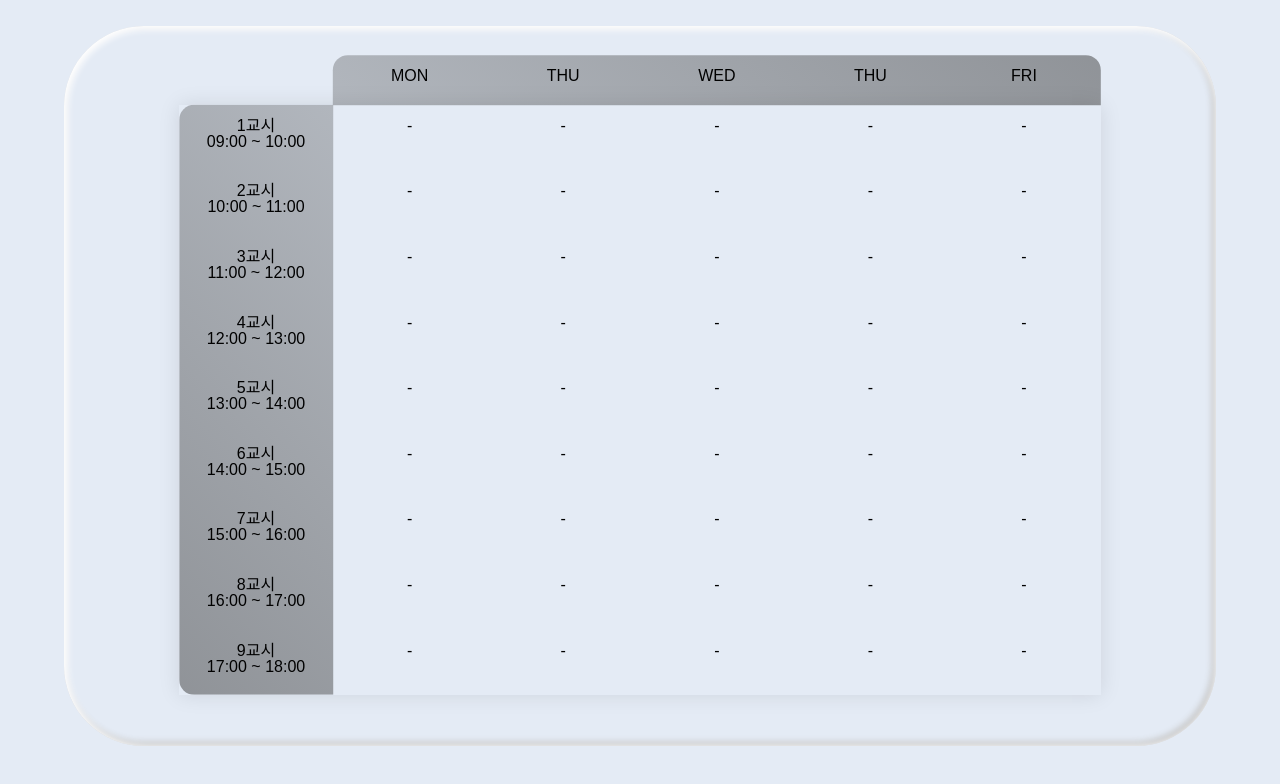
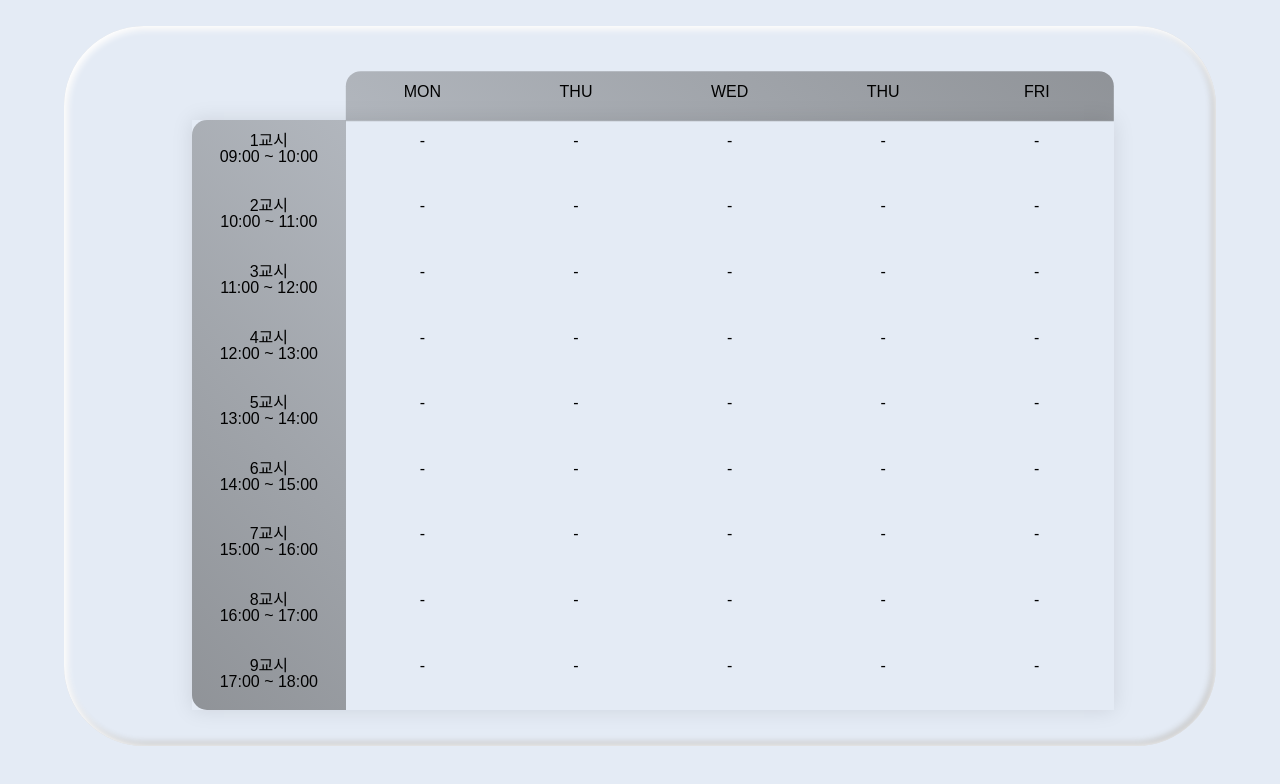
Before and after one commit to WebTeam-CBNU/Web_Programming, a plain HTML site: page src/html/timetableproto.html in a window 1280 px wide. Drawn offline with nearby package versions, Linux system fonts and the light colour scheme; a web font is replaced by a local one.

Commit message:
timetable

```diff
--- a/src/style/timetableproto.css
+++ b/src/style/timetableproto.css
@@ -25,8 +25,8 @@ button{
 	display: flex;
 	flex-direction: row;
 	position: absolute;
-	top: 10%;
-	left: 50%;
+	top: 12vh;
+	left: 51vw;
 	transform: translate(-40%, -50%);
 	background: linear-gradient(45deg, rgba(60, 60, 60, 0.3), rgba(60, 60, 60, 0.5)) ;
 	border-radius: 15px 15px 0px 0px;
@@ -45,9 +45,8 @@ button{
 	display: flex;
 	flex-direction: row;
 	position: absolute;
-	top: 50%;
-	left: 50%;
-	transform: translate(-50%, -50%);
+	top: 15vh;
+	left: 15vw;
 	overflow: hidden;
 	box-shadow: 0 0 20px rgba(0,0,0,0.1);
 	font-family: 'Kdam Thmor Pro', sans-serif;
```
